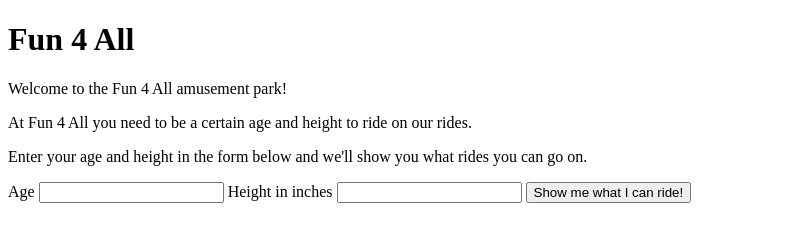
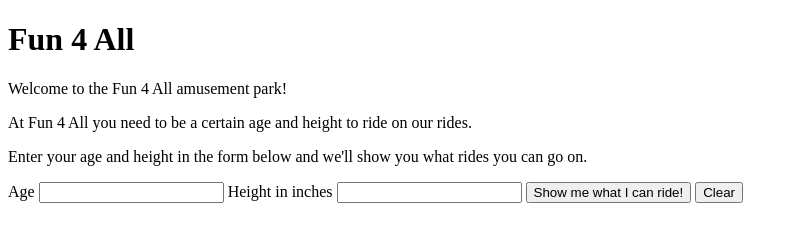
Before and after one commit to besure94/amusement-park, a plain HTML site: page index.html in a window 1280 px wide. Shown: the whole page, without its empty margins (0-798 px from the left). Drawn offline with Linux system fonts and the light colour scheme.

Commit message:
Add reset button to form.

```diff
--- a/index.html
+++ b/index.html
@@ -20,6 +20,7 @@
 				<label for="height">Height in inches</label>
 				<input id="height" type="text">
 				<button type="submit">Show me what I can ride!</button>
+				<button type="reset">Clear</button>
 			</form>
 
 			<div id="swings" class="hidden">
```
